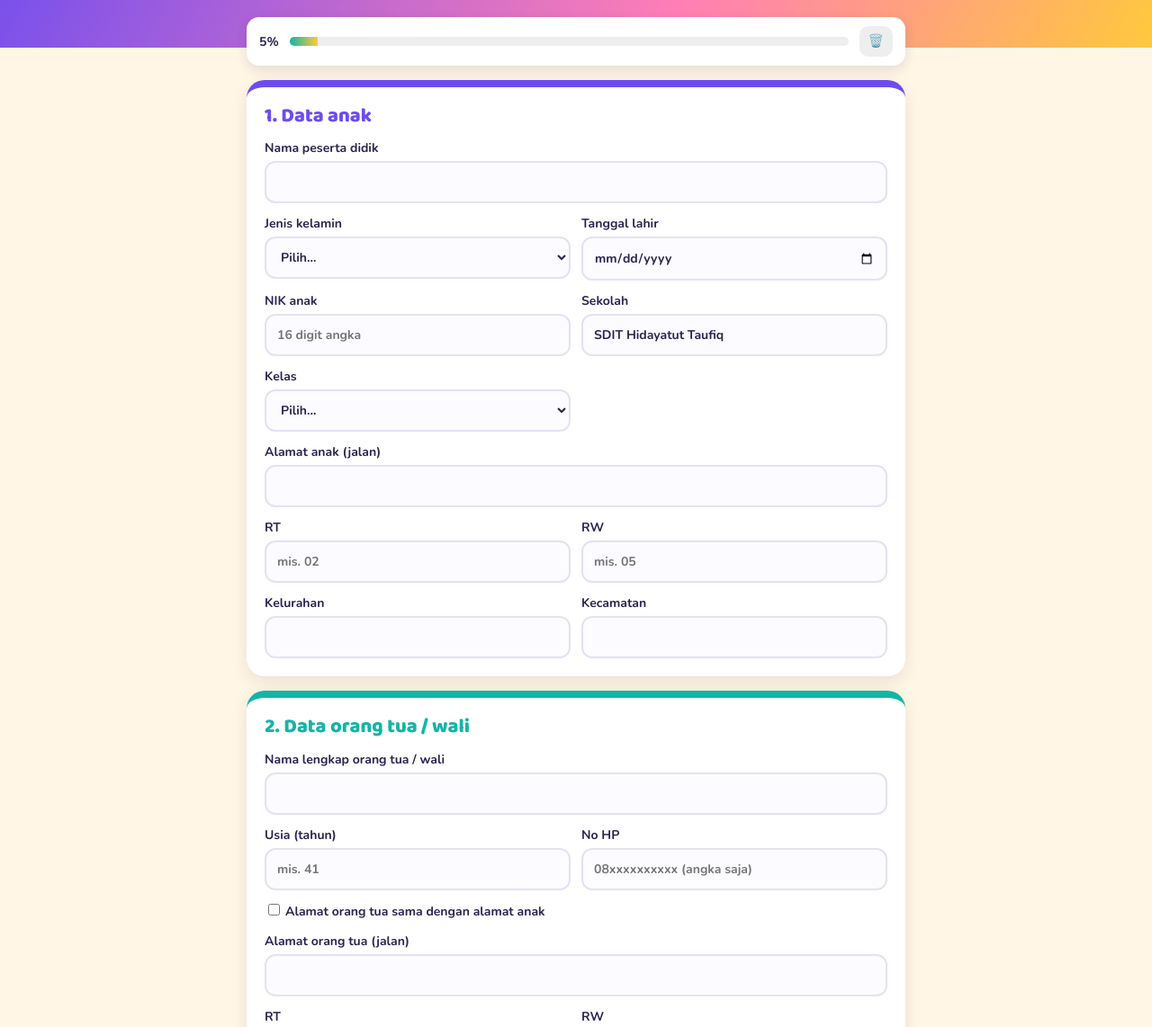
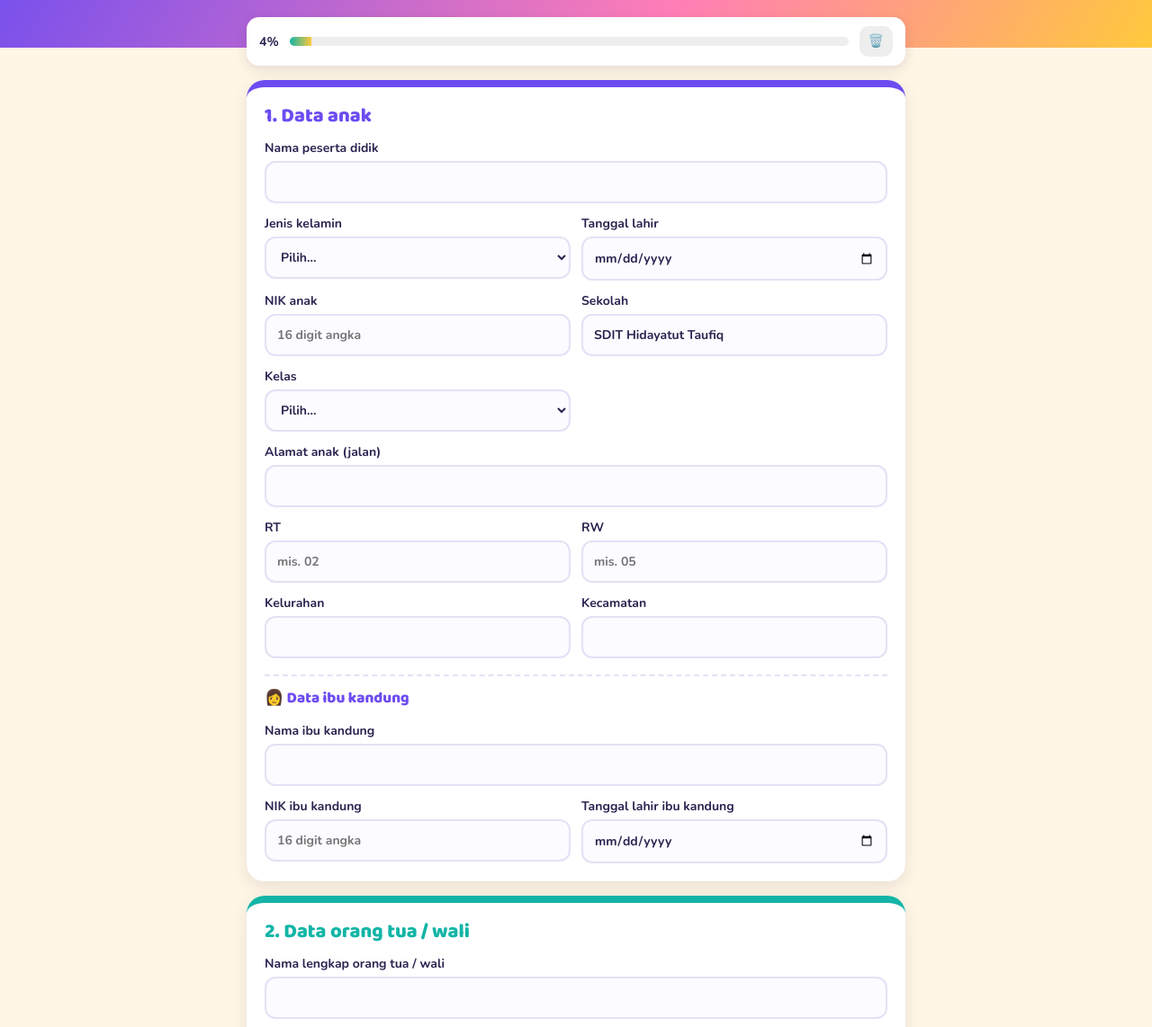
Before and after one commit to nobayokai/webkedua, a plain HTML site: page form/imunisasi.html in a window 1280 px wide. Shown: the part 133-1275 px from the top of the page at 90% size. Drawn offline with nearby package versions, Linux system fonts and the light colour scheme.

Commit message:
Update imunisasi.html

```diff
--- a/form/imunisasi.html
+++ b/form/imunisasi.html
@@ -119,6 +119,10 @@ input:focus,select:focus,textarea:focus{outline:none;border-color:var(--c,var(--
       <label class="f">RW<input type="text" id="rwAnak" inputmode="numeric" pattern="[0-9]*" maxlength="2" placeholder="mis. 05"></label>
       <label class="f">Kelurahan<input type="text" id="kelAnak"></label>
       <label class="f">Kecamatan<input type="text" id="kecAnak"></label>
+      <div class="full" style="font-family:'Baloo 2',sans-serif;font-weight:800;font-size:17px;color:var(--purple);margin-top:6px;border-top:2px dashed #e6e0f5;padding-top:12px">👩 Data ibu kandung</div>
+      <label class="f full">Nama ibu kandung<input type="text" id="namaIbu" autocomplete="off"></label>
+      <label class="f">NIK ibu kandung<input type="text" id="nikIbu" inputmode="numeric" pattern="[0-9]*" maxlength="16" placeholder="16 digit angka"></label>
+      <label class="f">Tanggal lahir ibu kandung<input type="date" id="tglLahirIbu"></label>
     </div>
   </section>
 
@@ -222,7 +226,7 @@ $("clr").onclick=()=>{cx.clearRect(0,0,cv.width,cv.height);signed=false;bb=null;
 function sigImg(){if(!signed||!bb)return"";const p=8,x=Math.max(0,bb[0]-p),y=Math.max(0,bb[1]-p),w=Math.min(cv.width,bb[2]+p)-x,h=Math.min(cv.height,bb[3]+p)-y;const c=document.createElement("canvas");c.width=w;c.height=h;c.getContext("2d").drawImage(cv,x,y,w,h,0,0,w,h);return c.toDataURL()}
 
 // progres
-const REQ=["namaAnak","jk","tglLahir","nik","sekolah","kelas","namaOrtu","usia","hp","alamatOrtu"];
+const REQ=["namaAnak","jk","tglLahir","nik","sekolah","kelas","namaIbu","nikIbu","tglLahirIbu","namaOrtu","usia","hp","alamatOrtu"];
 function prog(){let n=REQ.filter(i=>$(i).value.trim()).length;Q.forEach((_,i)=>{if(val("q"+i))n++});if(val("setuju"))n++;if(signed)n++;
   const t=REQ.length+Q.length+2,p=Math.round(n/t*100);$("pct").textContent=p+"%";$("fill").style.width=p+"%";sent=false;readyFile=null;const kb=$("kirim");if(kb&&!kb.disabled)kb.textContent=BTN;upd()}
 document.addEventListener("input",prog);
@@ -231,6 +235,7 @@ function fmtTgl(s){if(!s)return"";const b=["Januari","Februari","Maret","April",
 function data(){
   const o={Waktu:new Date().toLocaleString("id-ID"),"Nama Anak":$("namaAnak").value,"Jenis Kelamin":$("jk").value,"Tanggal Lahir":fmtTgl($("tglLahir").value),"NIK":"'"+$("nik").value,"Sekolah":$("sekolah").value,"Kelas":$("kelas").value,
    "Alamat Anak":`${$("alamatAnak").value}, RT/RW ${RR("Anak")}, ${$("kelAnak").value}, ${$("kecAnak").value}`,
+   "Nama Ibu Kandung":$("namaIbu").value,"NIK Ibu Kandung":"'"+$("nikIbu").value,"Tanggal Lahir Ibu Kandung":fmtTgl($("tglLahirIbu").value),
    "Nama Orang Tua/Wali":$("namaOrtu").value,"Usia":$("usia").value,"No HP":"'"+$("hp").value,
    "Alamat Orang Tua":`${$("alamatOrtu").value}, RT/RW ${RR("Ortu")}, ${$("kelOrtu").value}, ${$("kecOrtu").value}`};
   Q.forEach((q,i)=>{o[`Q${i+1}`]=val("q"+i)+($("d"+i)&&$("d"+i).value?` (${$("d"+i).value})`:"")});
@@ -240,6 +245,7 @@ function toast(m){const t=$("toast");t.textContent=m;t.style.display="block";cle
 function valid(){
   const miss=REQ.filter(i=>!$(i).value.trim());
   if(miss.length){$(miss[0]).focus();toast("Lengkapi dulu data yang masih kosong.");return false}
+  for(const [id,nm] of [["nik","NIK anak"],["nikIbu","NIK ibu kandung"]])if($(id).value.length!==16){$(id).focus();toast(nm+" harus 16 digit angka.");return false}
   for(const p of ["Anak","Ortu"])if(!!$("rt"+p).value!==!!$("rw"+p).value){$("rt"+p).focus();toast("Isi RT dan RW dua-duanya (contoh RT 02, RW 03).");return false}
   for(let i=0;i<Q.length;i++)if(!val("q"+i)){toast(`Pertanyaan nomor ${i+1} belum dijawab.`);return false}
   if(!val("setuju")){toast("Pilih Setuju atau Tidak setuju.");return false}
@@ -318,6 +324,7 @@ function html(){
   ${L("Nama Lengkap Siswa",g("namaAnak"))}${L("NIK",g("nik"))}${L("Tanggal Lahir",d["Tanggal Lahir"])}${L("Jenis Kelamin",ket)}${L("Alamat",g("alamatAnak"))}
   ${I(`RT/RW ${H(RR("Anak"))} Kelurahan ${H(g("kelAnak"))}`)}${I(`Kecamatan ${H(g("kecAnak"))}`)}<br>
   ${L("Sekolah",g("sekolah"))}${L("Kelas",g("kelas"))}
+  ${L("Nama Ibu Kandung",g("namaIbu"))}${L("NIK Ibu Kandung",g("nikIbu"))}${L("Tanggal Lahir Ibu Kandung",d["Tanggal Lahir Ibu Kandung"])}
   <p class="c" style="margin-bottom:0">Dengan ini menyatakan bahwa</p>
   <p class="c" style="margin-top:2px"><b style="font-size:16px">${s==="Setuju"?"":"<s>"}SETUJU${s==="Setuju"?"":"</s>"}${s==="Setuju"?"":""} / ${s==="Tidak Setuju"?"TIDAK SETUJU":(s?"<s>TIDAK SETUJU</s>":"TIDAK SETUJU")} *)</b></p>
   <p><b>Jika Tidak Setuju, Sebutkan Alasannya</b> ${H(d["Alasan Tidak Setuju"])}<br><b>Untuk dilakukan imunisasi pada program BIAS (Bulan Imunisasi Anak Sekolah),</b></p>
@@ -331,7 +338,7 @@ function upd(){$("pv").innerHTML=html();fitPv()}
 window.addEventListener("resize",fitPv);
 $("usia").addEventListener("input",e=>{e.target.value=e.target.value.replace(/\D/g,"").slice(0,2)});
 ["rtAnak","rwAnak","rtOrtu","rwOrtu"].forEach(i=>{const e=$(i);e.addEventListener("input",()=>{e.value=e.value.replace(/\D/g,"").slice(0,2)});e.addEventListener("blur",()=>{if(e.value.length===1){e.value="0"+e.value;prog()}})});
-["nik","hp"].forEach(i=>$(i).addEventListener("input",e=>{const v=e.target.value.replace(/\D/g,"");if(v!==e.target.value)e.target.value=v}));
+["nik","nikIbu","hp"].forEach(i=>$(i).addEventListener("input",e=>{const v=e.target.value.replace(/\D/g,"");if(v!==e.target.value)e.target.value=v}));
 prog();
 /* ====== DRAF OTOMATIS: isian tidak hilang saat refresh / halaman tertutup ====== */
 const LS_KEY="bias_draft_v1";
```
